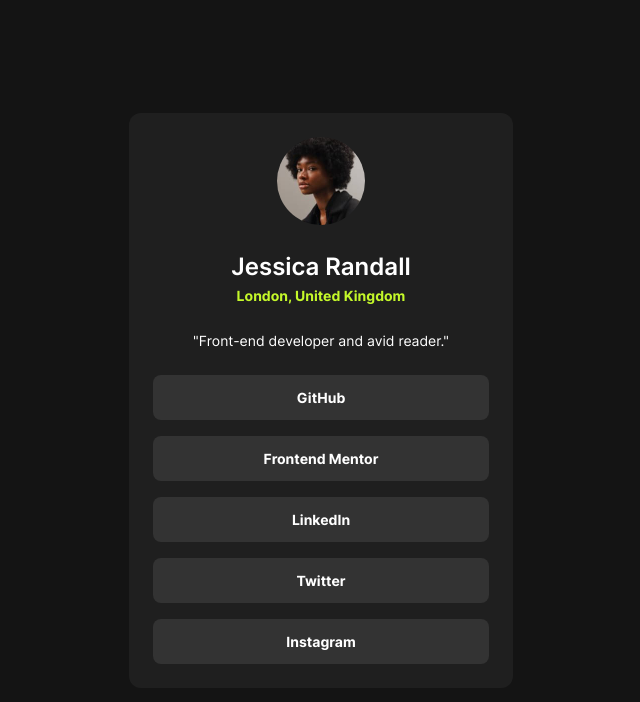
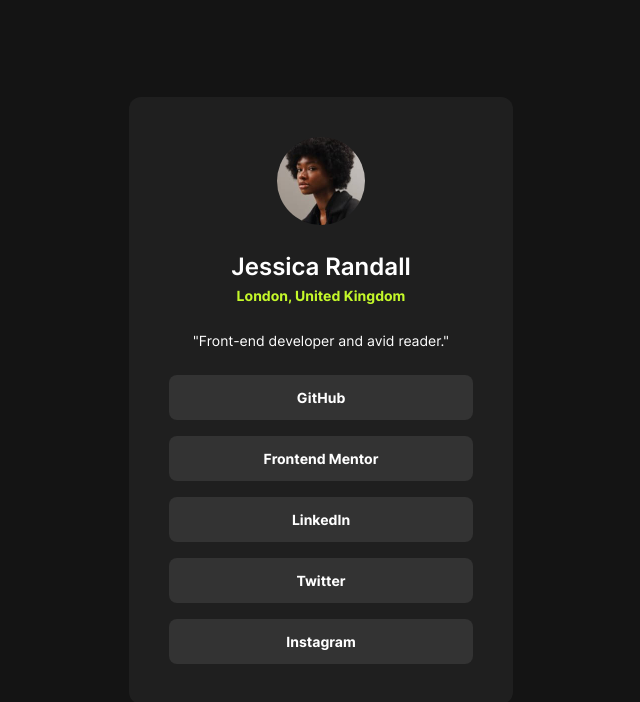
Before and after one commit to niezgoda-piotr/Frontend-Mentor---Social-links-profile, a website built with Vite: page index.html in a window 1280 px wide. Shown: the whole page, without its empty margins (319-959 px from the left). Built offline with nearby package versions, Linux system fonts and the light colour scheme.

Commit message:
Add @media to account for desktop padding size

```diff
--- a/css/style.css
+++ b/css/style.css
@@ -138,7 +138,7 @@
 }
 
 .social-links a {
-    height: 45px;
+    height: 2.8125rem; /*  45px  */
     width: 100%;
     background-color: var(--color-grey-700);
     border-radius: var(--spacing-100);
@@ -157,3 +157,9 @@
     color: var(--color-white);
     background-color: var(--color-grey-900);
 }
+
+@media (min-width: 48rem) {   /*  768x  */
+    main {
+        padding: var(--spacing-500);
+    }
+}
```
Also changed, not shown: preview.jpg.
